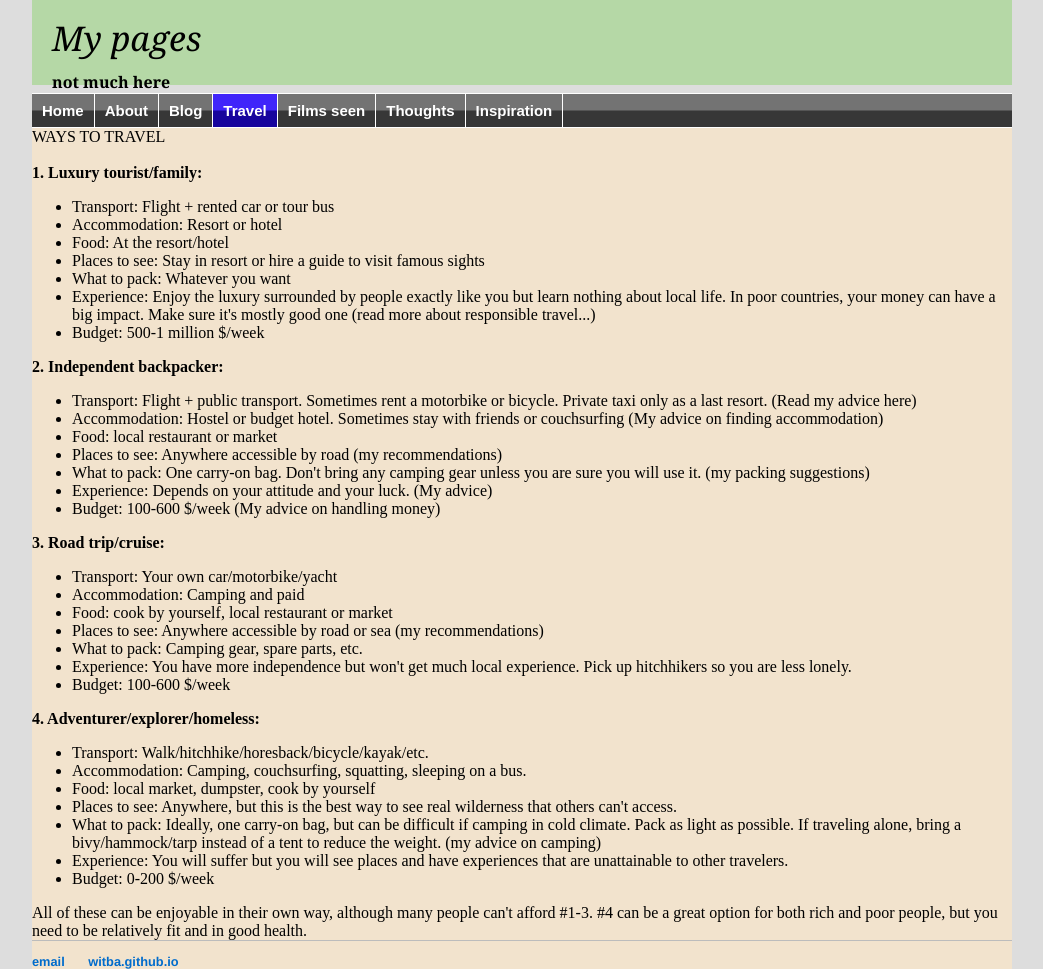
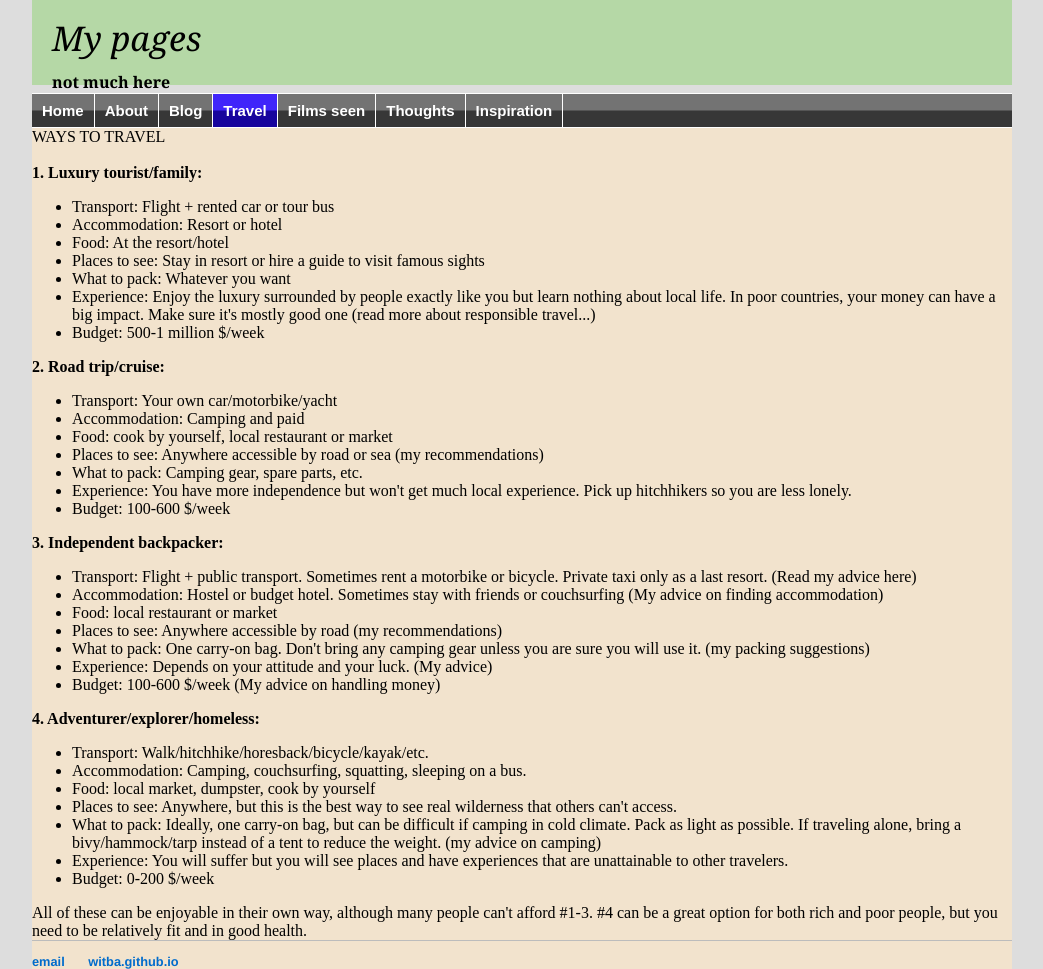
Before and after one commit to witba/witba.github.io, a Jekyll site: the page built from travel/waystotravel.html, in a window 1280 px wide. Shown: the whole page, without its empty margins (118-1161 px from the left). Built offline with Jekyll 4.4.1, drawn with Linux system fonts in a browser that asks for light colours; some of the changed lines change nothing that is shown.

Commit message:
Update waystotravel.html

```diff
--- a/travel/waystotravel.html
+++ b/travel/waystotravel.html
@@ -17,7 +17,17 @@ WAYS TO TRAVEL <br>
 <li>Experience: Enjoy the luxury surrounded by people exactly like you but learn nothing about local life. In poor countries, your money can have a big impact. Make sure it's mostly good one (read more about responsible travel...)
 <li>Budget: 500-1 million $/week
 </ul>
-<b>2. Independent backpacker:</b>
+<b>2. Road trip/cruise:</b>
+<ul>
+<li>Transport: Your own car/motorbike/yacht
+<li>Accommodation: Camping and paid
+<li>Food: cook by yourself, local restaurant or market
+<li>Places to see: Anywhere accessible by road or sea (my recommendations)
+<li>What to pack: Camping gear, spare parts, etc.
+<li>Experience: You have more independence but won't get much local experience. Pick up hitchhikers so you are less lonely.
+<li>Budget: 100-600 $/week
+</ul>
+<b>3. Independent backpacker:</b>
 <ul>
 <li>Transport: Flight + public transport. Sometimes rent a motorbike or bicycle. Private taxi only as a last resort. (Read my advice here)
 <li>Accommodation: Hostel or budget hotel. Sometimes stay with friends or couchsurfing (My advice on finding accommodation)
@@ -26,16 +36,6 @@ WAYS TO TRAVEL <br>
 <li>What to pack: One carry-on bag. Don't bring any camping gear unless you are sure you will use it. (my packing suggestions)
 <li>Experience: Depends on your attitude and your luck. (My advice)
 <li>Budget: 100-600 $/week (My advice on handling money)
-</ul>
-<b>3. Road trip/cruise:</b>
-<ul>
-<li>Transport: Your own car/motorbike/yacht
-<li>Accommodation: Camping and paid
-<li>Food: cook by yourself, local restaurant or market
-<li>Places to see: Anywhere accessible by road or sea (my recommendations)
-<li>What to pack: Camping gear, spare parts, etc.
-<li>Experience: You have more independence but won't get much local experience. Pick up hitchhikers so you are less lonely.
-<li>Budget: 100-600 $/week
 </ul>
 <b>4. Adventurer/explorer/homeless:</b>
 <ul>
```
